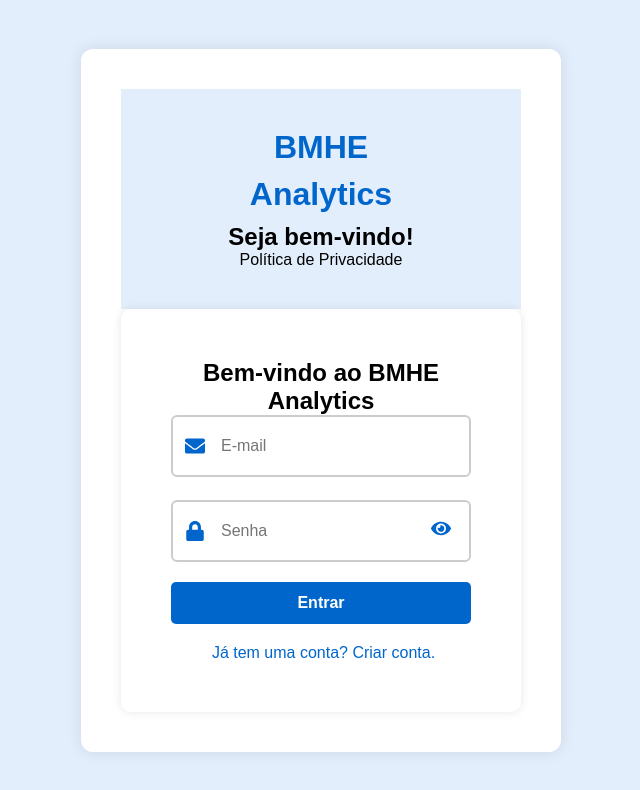
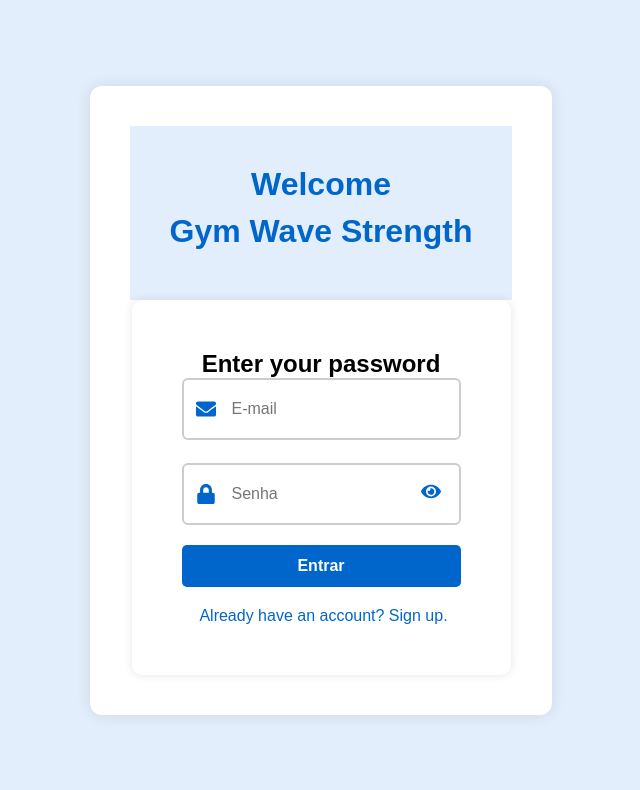
Before and after one commit to FabricioMartinhoEngeroff/GymWave-Strength, a React (Vite) app: page / in a window 1280 px wide. Shown: the top 790 px of the page, without its empty margins (319-959 px from the left). Built offline with nearby package versions, Linux system fonts and the light colour scheme.

Commit message:
melhoras do titulo no login

```diff
--- a/src/pages/loginPages/AuthPages.tsx
+++ b/src/pages/loginPages/AuthPages.tsx
@@ -26,10 +26,9 @@ export function AuthPage() {
   return (
     <Container>
       <LeftPanel>
-        <LogoText>BMHE</LogoText>
-        <LogoText>Analytics</LogoText>
-        <h2>Seja bem-vindo!</h2>
-        <p>Política de Privacidade</p>
+        <LogoText>Welcome</LogoText>
+         <LogoText>Gym Wave Strength</LogoText>
+
       </LeftPanel>
 
       <RightPanel>
--- a/src/pages/loginPages/Login.tsx
+++ b/src/pages/loginPages/Login.tsx
@@ -20,7 +20,7 @@ export function Login() {
   return (
     <RightPanel>
       <LoginBox>
-        <h2>Bem-vindo ao BMHE Analytics</h2>
+        <h2>Enter your password</h2>
         <form onSubmit={handleSubmit}>
           <FormContainer>
             <FormField
@@ -55,7 +55,7 @@ export function Login() {
          onClick={() => window.dispatchEvent(new Event("toggleRegister"))}
          style={{ marginLeft: "5px", color: "#0066cc", cursor: "pointer" }}
      >
-            Já tem uma conta? Criar conta.
+       Already have an account? Sign up.
        </span>
       </Footer>
       </LoginBox>
```
Lines whose indentation alone changed are shown as unchanged.
